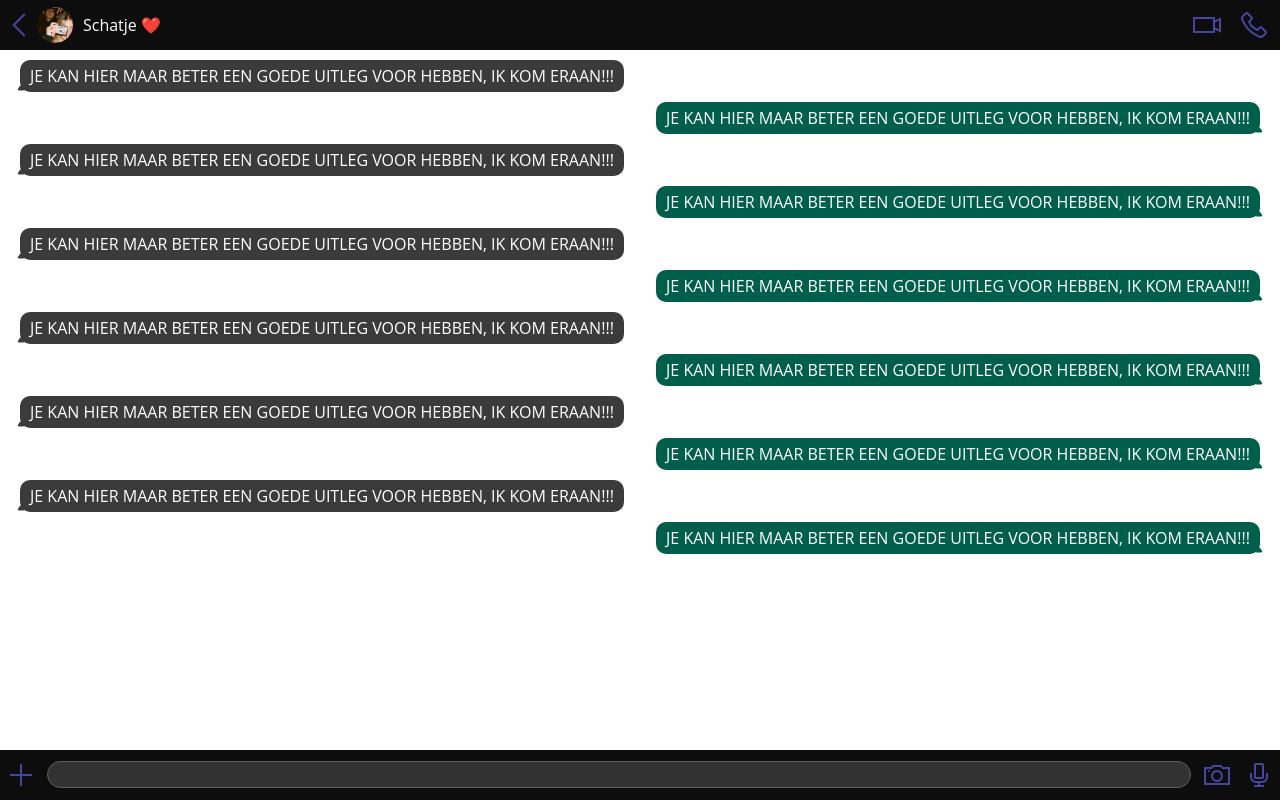
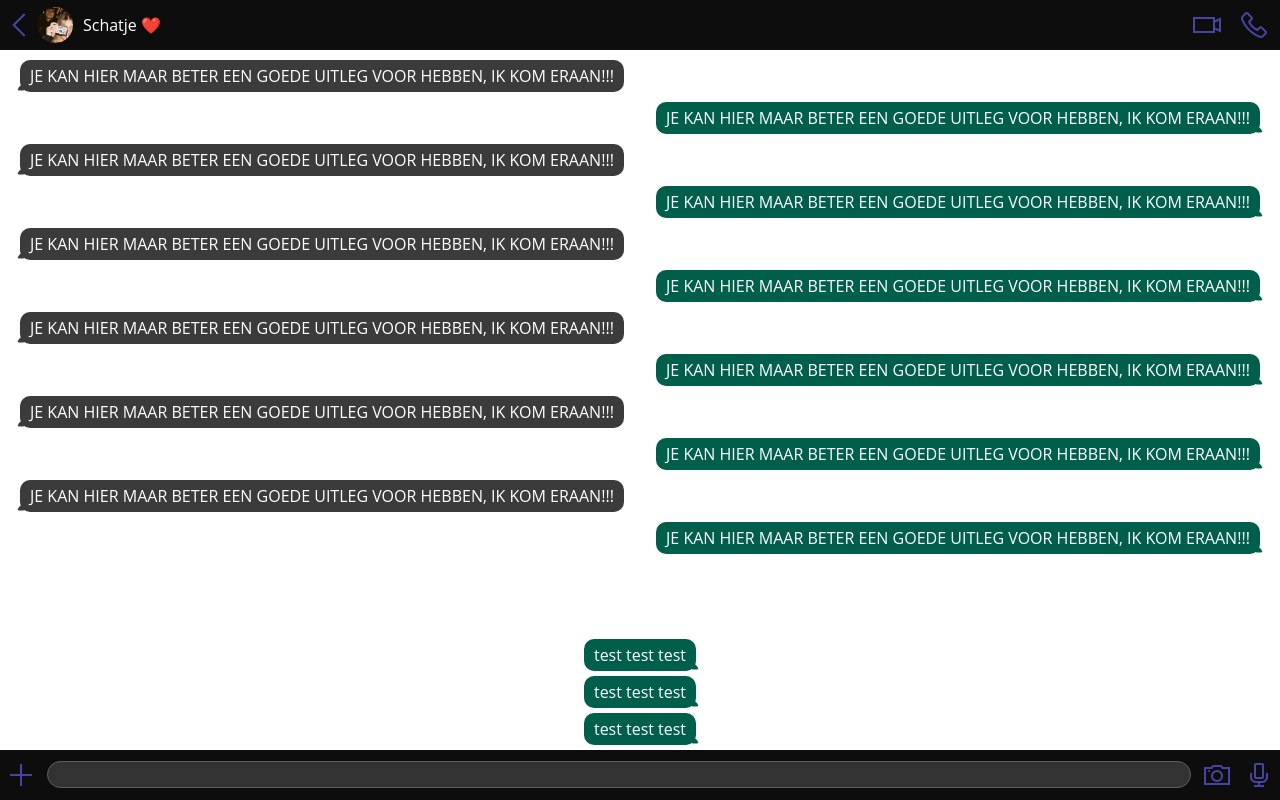
Before and after one commit to Jayr0/Jayr0.github.io, a plain HTML site: page index.html in a window 1280 px wide. Drawn offline with nearby package versions, Linux system fonts and the light colour scheme; no server answers.

Commit message:
Start made on message options

```diff
--- a/index.html
+++ b/index.html
@@ -126,16 +126,44 @@
         </div>
 
         <div class="fill60">
+        </div>
 
+      </div>
+
+      <div class="message-opptions-container">
+        <div class="message-opptions-linecontainer">
+          <div class="flex-1"></div>
+          <div class="message-opptions">
+            test test test
+            <div class="you-messageCorner">
+            </div>
+          </div>
+          <div class="flex-1"></div>
+        </div>
+
+        <div class="message-opptions-linecontainer">
+          <div class="flex-1"></div>
+          <div class="message-opptions">
+            test test test
+            <div class="you-messageCorner">
+            </div>
+          </div>
+          <div class="flex-1"></div>
+        </div>
+
+        <div class="message-opptions-linecontainer">
+          <div class="flex-1"></div>
+          <div class="message-opptions">
+            test test test
+            <div class="you-messageCorner">
+            </div>
+          </div>
+          <div class="flex-1"></div>
         </div>
 
 
+      </div>
 
-
-
-
-      </div>
-      </div>
       <div class="textArea-container">
         <i class="las la-plus la-2x"></i>
         <div class="text-container"></div>
--- a/main.css
+++ b/main.css
@@ -289,3 +289,30 @@ body {
 .fill50{
     height: 50px;
 }
+
+.message-opptions{
+    /* height: 25px; */
+    display: flex;
+    position: relative;
+    border-radius: 10px;
+    background-color: #005F4B;
+    font-family: 'Open Sans', sans-serif;
+    padding: 5px 10px 5px 10px;
+    max-width: 80%;
+    color: white;
+}
+
+.message-opptions-container{
+    position: fixed;
+    bottom: 50px;
+    display: flex;
+    flex-direction: column;
+    width: 100%;
+}
+
+.message-opptions-linecontainer{
+    display: flex;
+    flex-direction: row;
+    width: 100%;
+    margin-bottom: 5px;
+}
```
